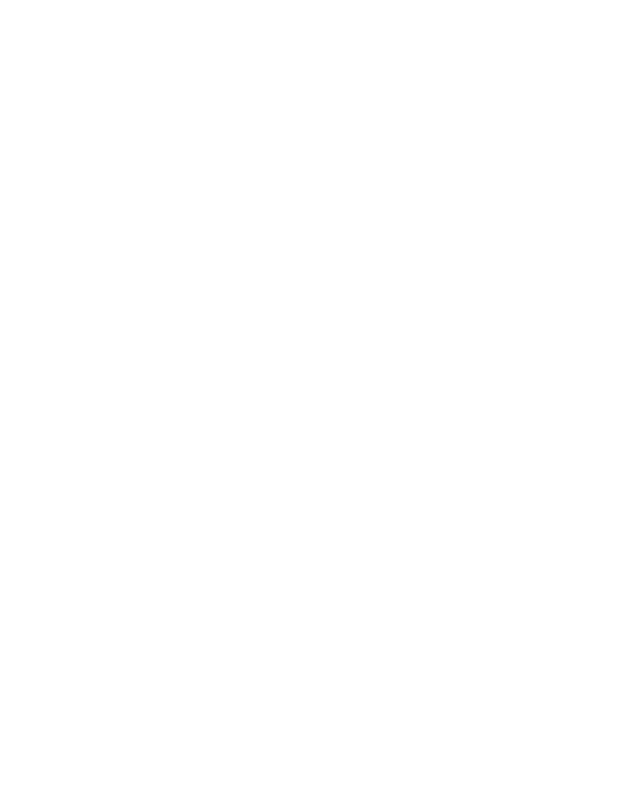
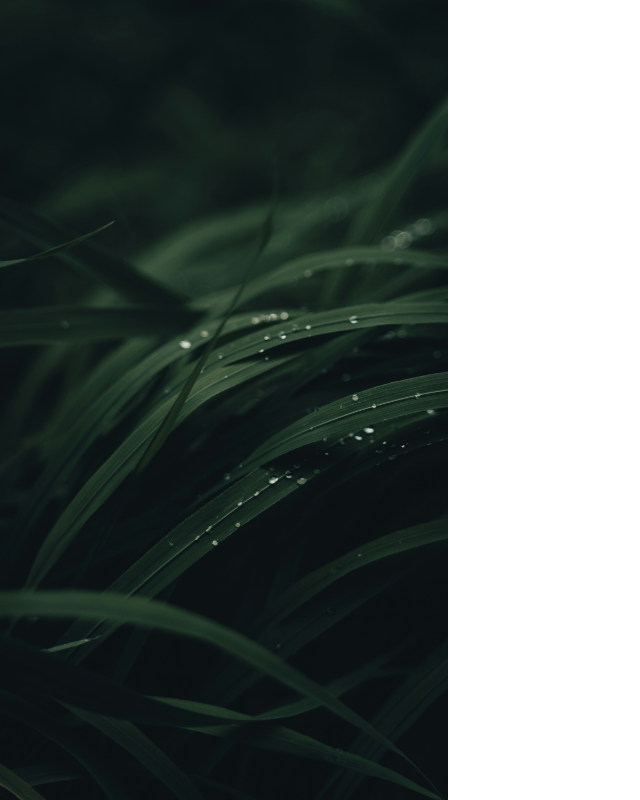
Before and after one commit to tomeklarysz/Sign-up-Form, a plain HTML site: page index.html in a window 1280 px wide. Shown: the whole page, without its empty margins (0-640 px from the left). Drawn offline with Linux system fonts and the light colour scheme.

Commit message:
picture on the left side

```diff
--- a/index.html
+++ b/index.html
@@ -7,6 +7,9 @@
   <link rel="stylesheet" href="style.css">
 </head>
 <body>
-
+  <div id="container">
+    <div id="left"></div>
+    <div id="right"></div>
+  </div>
 </body>
 </html>
--- a/style.css
+++ b/style.css
@@ -0,0 +1,17 @@
+body {
+  margin: 0;
+  padding: 0;
+}
+
+#container {
+  display: flex;
+  justify-content: space-between;
+}
+
+#left {
+  height: 100vh;
+  width: 35%;
+  background-image: url(media/volodymyr-mukhin-nnyHdf-mJGQ-unsplash.jpg);
+  background-size: cover;
+  background-position: center;
+}
```
